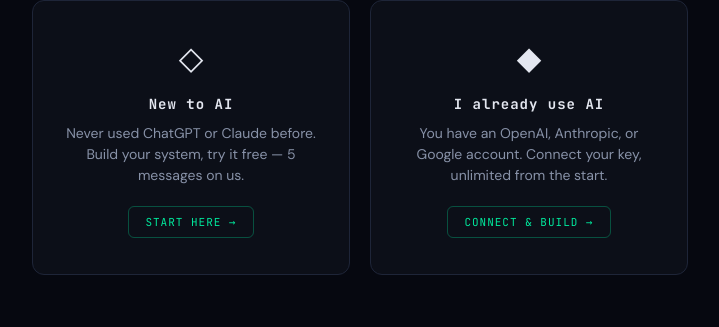
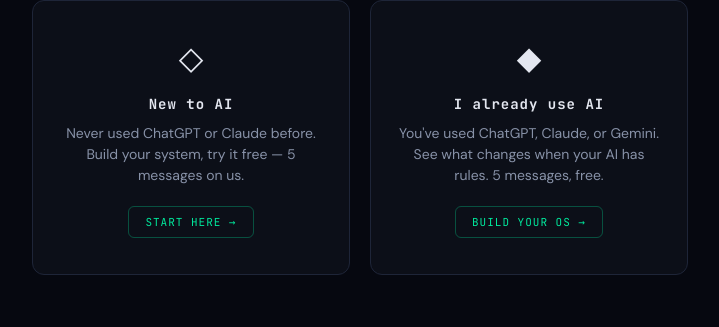
Before and after one commit to Jame-Artifact-Zero/artifact-zero-gateway, a Flask app: page /your-os in a window 1280 px wide. Shown: the part 569-896 px from the top of the page, without its empty margins (280-999 px from the left). Run offline with Flask 3, Linux system fonts and the light colour scheme.

Commit message:
both paths get free trial, no API key upfront

```diff
--- a/templates/your-os-app.html
+++ b/templates/your-os-app.html
@@ -905,10 +905,10 @@ if (userPath === 'new') {
       <p>${osConfig.os_name || 'Your OS'} is active. Your protocol is enforced on every message.<br><br>You have 5 free messages. Type anything — it goes through your rules before the AI sees it.</p>
     </div><div class="msg-meta">system · just now</div></div>`;
 } else if (userPath === 'existing') {
-  setMode(userProvider);
+  setMode('openai');
   document.getElementById('messagesView').innerHTML = `
     <div class="msg msg-ai"><div class="msg-bubble">
-      <p>${osConfig.os_name || 'Your OS'} is active. Your protocol is enforced on every message. Connected to ${userProvider}. Type anything.</p>
+      <p>${osConfig.os_name || 'Your OS'} is active. Your protocol is enforced on every message.<br><br>You have 5 free messages. Type anything — see the difference structure makes.</p>
     </div><div class="msg-meta">system · just now</div></div>`;
 }
 </script>
--- a/templates/your-os.html
+++ b/templates/your-os.html
@@ -139,8 +139,8 @@ body{background:var(--bg);color:var(--text);font-family:var(--sans);-webkit-font
   <div class="door" onclick="choosePath('existing')">
     <span class="door-icon">◆</span>
     <h3>I already use AI</h3>
-    <p>You have an OpenAI, Anthropic, or Google account. Connect your key, unlimited from the start.</p>
-    <div class="door-cta">Connect & build →</div>
+    <p>You've used ChatGPT, Claude, or Gemini. See what changes when your AI has rules. 5 messages, free.</p>
+    <div class="door-cta">Build your OS →</div>
   </div>
 </div>
 
@@ -266,10 +266,8 @@ function choosePath(path) {
   document.getElementById('enterpriseNote').style.display = 'none';
   document.getElementById('builderSection').classList.add('visible');
 
-  // Show key section for existing users at step 3
-  if (path === 'existing') {
-    document.getElementById('keySection').style.display = 'block';
-  }
+  // Both paths start with free trial — no key needed yet
+  document.getElementById('keySection').style.display = 'none';
 
   window.scrollTo({top:0, behavior:'smooth'});
 }
@@ -369,23 +367,11 @@ function getPlainProtocol() {
 function launchOS() {
   if (!osProtocol) { builderStep(1); return; }
 
-  // Build URL params to pass to the chat app
+  // Both paths go straight to app — free trial, no key needed
   const params = new URLSearchParams();
   params.set('os', JSON.stringify(osProtocol));
   params.set('path', userPath);
 
-  if (userPath === 'existing') {
-    const key = document.getElementById('userApiKey').value.trim();
-    const provider = document.getElementById('userProvider').value;
-    if (!key) {
-      alert('Connect your API key to continue.');
-      return;
-    }
-    params.set('key', key);
-    params.set('provider', provider);
-  }
-
-  // Redirect to the control room with protocol loaded
   window.location.href = '/your-os/app?' + params.toString();
 }
 </script>
```
